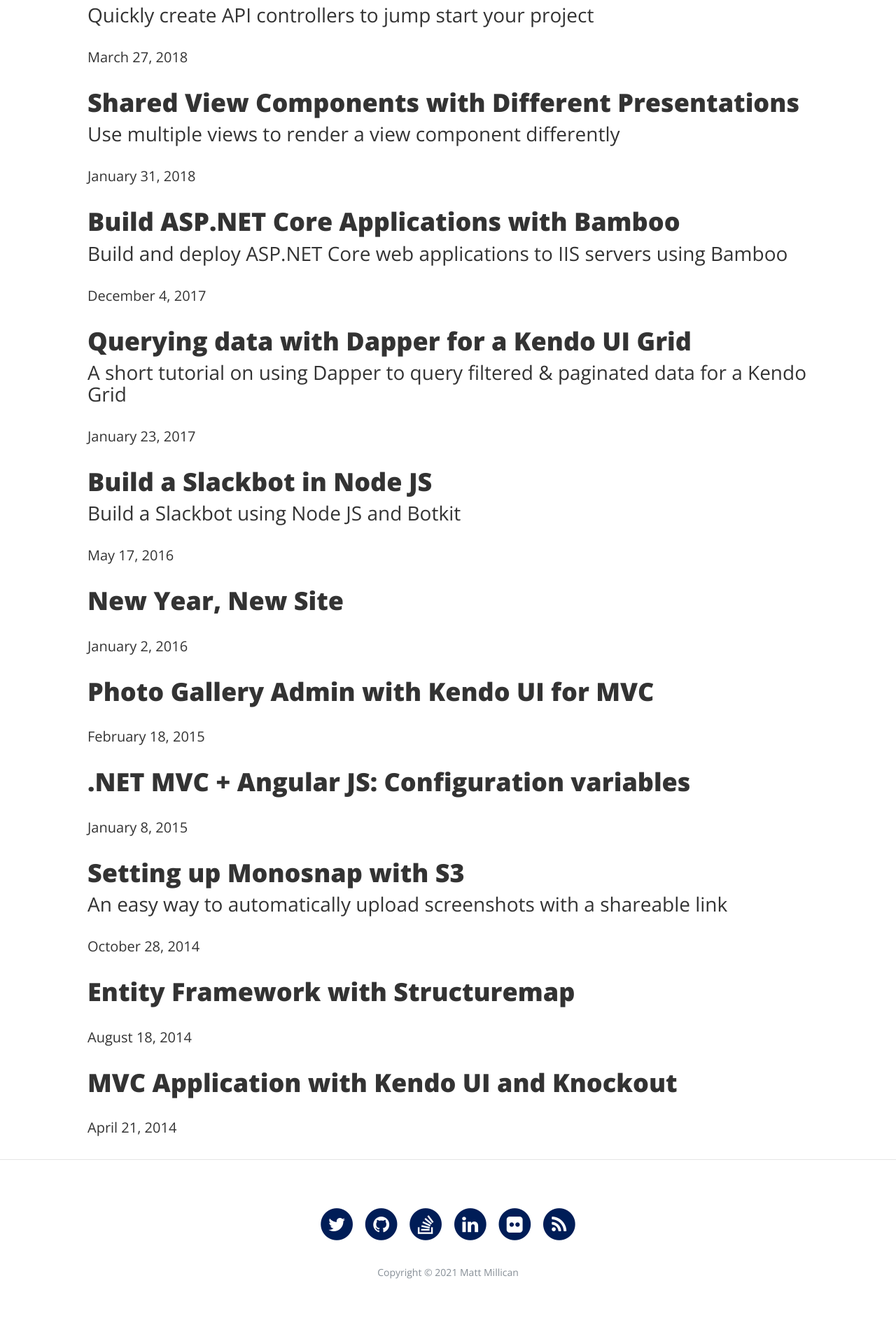
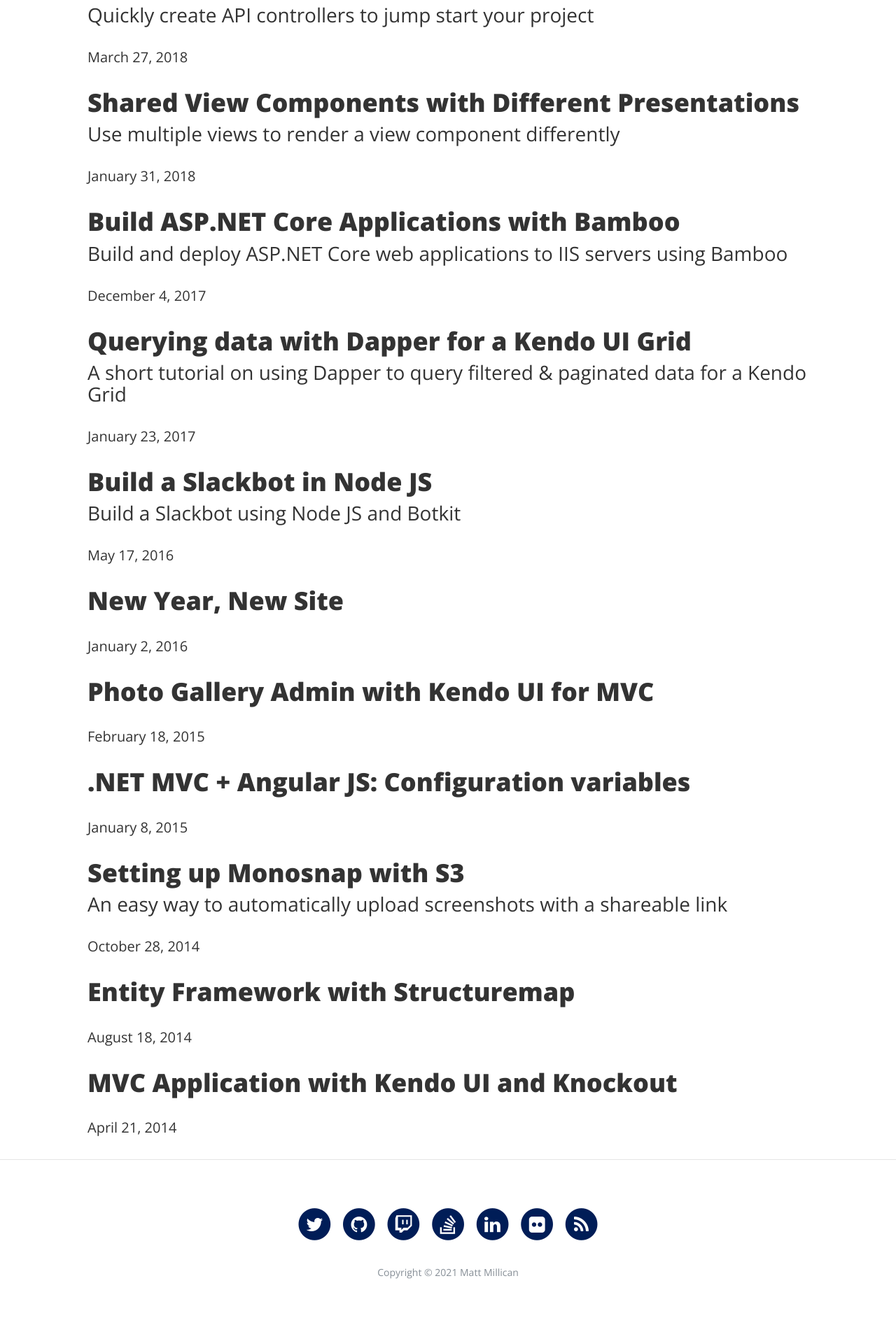
Before and after one commit to mmillican/mmillican.github.io, a Jekyll site: the page built from index.html, in a window 1280 px wide. Shown: the part 1680-3574 px from the top of the page at 70% size. Built offline with Jekyll 4.4.1, drawn with Linux system fonts in a browser that asks for light colours; comment, search, counter and statistics services are not loaded.

Commit message:
Add twitch to footer

```diff
--- a/_config.yml
+++ b/_config.yml
@@ -6,6 +6,7 @@
 
 feed_url: /feed.xml
 twitter_username: millicanmatt
+twitch_username: m2devdotnet
 github_username:  mmillican
 stackoverflow_link: users/976042/matt-millican
 flickr_username: mattmillican
--- a/_includes/footer.html
+++ b/_includes/footer.html
@@ -21,6 +21,17 @@
                         <span class="fa-stack fa-lg">
                             <i class="fa fa-circle fa-stack-2x"></i>
                             <i class="fa fa-github fa-stack-1x fa-inverse"></i>
+                        </span>
+                        </a>
+                    </li>
+                    {% endif %}
+
+                    {% if site.twitch_username %}
+                    <li class="list-inline-item">
+                        <a href="https://twitch.tv/{{ site.twitch_username }}" target="_blank">
+                        <span class="fa-stack fa-lg">
+                            <i class="fa fa-circle fa-stack-2x"></i>
+                            <i class="fa fa-twitch fa-stack-1x fa-inverse"></i>
                         </span>
                         </a>
                     </li>
```
